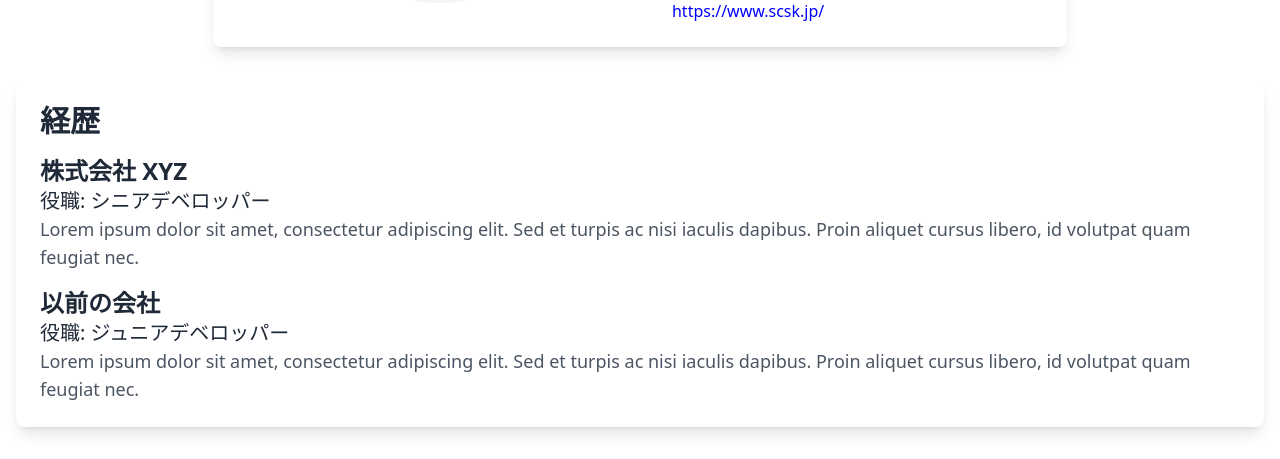
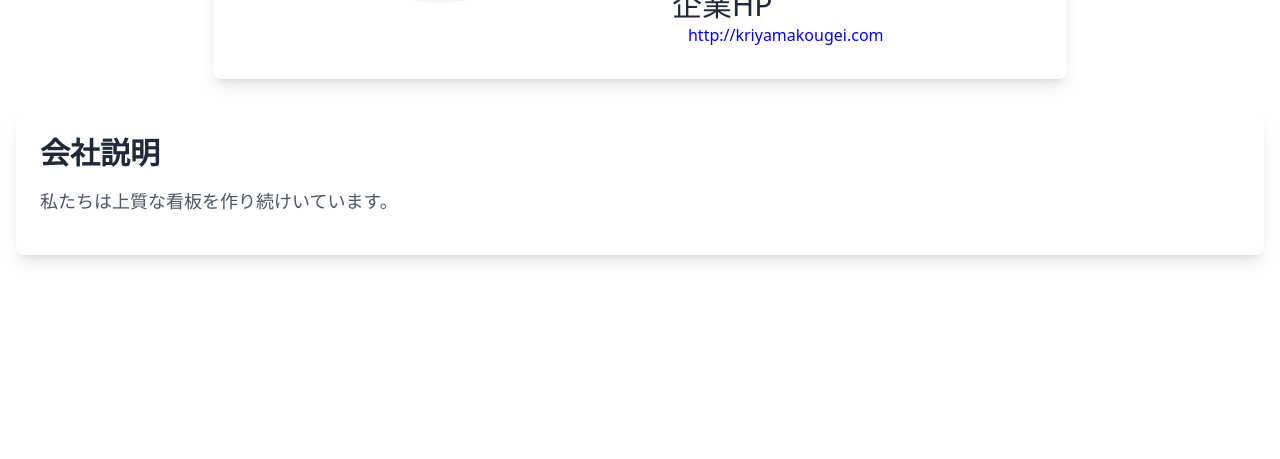
Before and after one commit to Pasta-appreciation/first-repo, a Django app: page /test_list/company/1/mypage/ in a window 1280 px wide. Shown: the part 406-865 px from the top of the page. After the commit the page ends 668 px from the top, so only its background shows below. Run offline with Django 3.2, Linux system fonts and the light colour scheme; a user stored in the database is signed in; data comes from the database, SQL or seed files in the repository; both versions use the stored data as it was after the commit; parts of the project's set-up code (start-up, migrations or seed data) failed here and were passed over; some libraries are stand-ins or nearby versions.

Commit message:
企業ごとのデータをとってくる

```diff
--- a/project/templates/offering/mypage_offering.html
+++ b/project/templates/offering/mypage_offering.html
@@ -41,20 +41,20 @@
             <div class="p-6 flex">
                 <div class="w-1/2">
                     <div class="w-48 h-48 md:w-64 md:h-64 rounded-full overflow-hidden border-4 border-gray-100 mx-auto">
-                        <img src="https://placekitten.com/150/150" alt="プロフィール画像" class="w-full h-full object-cover">
+                        <img src="{{ object.pic_path}}" alt="プロフィール画像" class="object-cover">
                     </div>
                 </div>
                 <div class="w-1/2 pl-8">
                     <div class="mt-4 text-left">
                         <h2 class="text-5xl font-semibold text-gray-800 mb-4 whitespace-nowrap overflow-ellipsis">{{ object.name }}</h2>
-                        <p class="text-3xl whitespace-nowrap overflow-ellipsis">本社所在</p>
-                        <p class="text-2xl whitespace-nowrap overflow-ellipsis">京都府京都市京都町</p>
-                        <p class="text-3xl whitespace-nowrap overflow-ellipsis">業種流通・小売・フード</p>
-                        <p class="text-2xl whitespace-nowrap overflow-ellipsis">小売・フード</p>
+                        <p class="text-3xl whitespace-nowrap overflow-ellipsis">本社所在地</p>
+                        <p class="text-3xl text-gray-800 mb-2 ml-4">{{ object.address }}</p>
+                        <p class="text-3xl whitespace-nowrap overflow-ellipsis">業種</p>
+                        <p class="text-3xl text-gray-800 mb-2 ml-4">{{ object.industry }}</p>
                         <p class="text-3xl whitespace-nowrap overflow-ellipsis">企業HP</p>
-                        <p class="text-1xl whitespace-nowrap overflow-ellipsis">
-                            <a href="https://www.scsk.jp/" target="_blank" style="color: blue; text-decoration: none;">
-                                https://www.scsk.jp/
+                        <p class="text-1xl whitespace-nowrap overflow-ellipsis ml-4 mb-2">
+                            <a href={{object.homepage_url}} target="_blank" style="color: blue; text-decoration: none;">
+                                {{object.homepage_url}}
                             </a>
                           </p>
                     </div>
@@ -65,16 +65,9 @@
         <!-- 下部のカード - 経歴 -->
         <div class="w-full md:w-full lg:w-full bg-white rounded-lg overflow-hidden shadow-lg mb-8 mx-4">
             <div class="p-6">
-                <h2 class="text-3xl font-semibold text-gray-800 mb-4">経歴</h2>
+                <h2 class="text-3xl font-semibold text-gray-800 mb-4">会社説明</h2>
                 <div class="mb-4">
-                    <p class="text-2xl font-semibold">株式会社 XYZ</p>
-                    <p class="text-xl">役職: シニアデベロッパー</p>
-                    <p class="text-lg text-gray-600">Lorem ipsum dolor sit amet, consectetur adipiscing elit. Sed et turpis ac nisi iaculis dapibus. Proin aliquet cursus libero, id volutpat quam feugiat nec.</p>
-                </div>
-                <div>
-                    <p class="text-2xl font-semibold">以前の会社</p>
-                    <p class="text-xl">役職: ジュニアデベロッパー</p>
-                    <p class="text-lg text-gray-600">Lorem ipsum dolor sit amet, consectetur adipiscing elit. Sed et turpis ac nisi iaculis dapibus. Proin aliquet cursus libero, id volutpat quam feugiat nec.</p>
+                    <p class="text-lg text-gray-600">{{ object.description }}</p>
                 </div>
             </div>
         </div>
```
Also changed, not shown: project/templates/offering/company_update.html (+16 -13 lines), project/db.sqlite3, project/main_func/migrations/0006_merge_20231206_0428.py (added), 1 other file.
